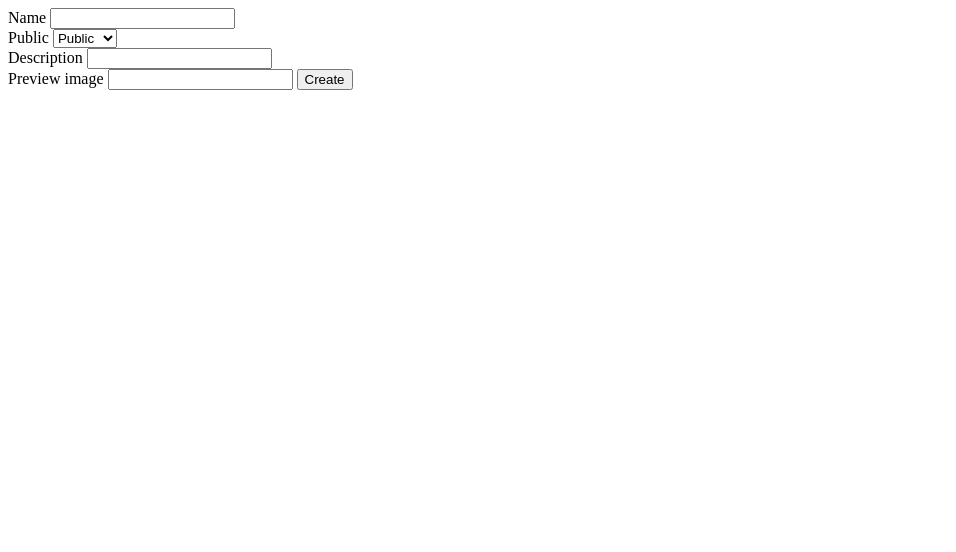
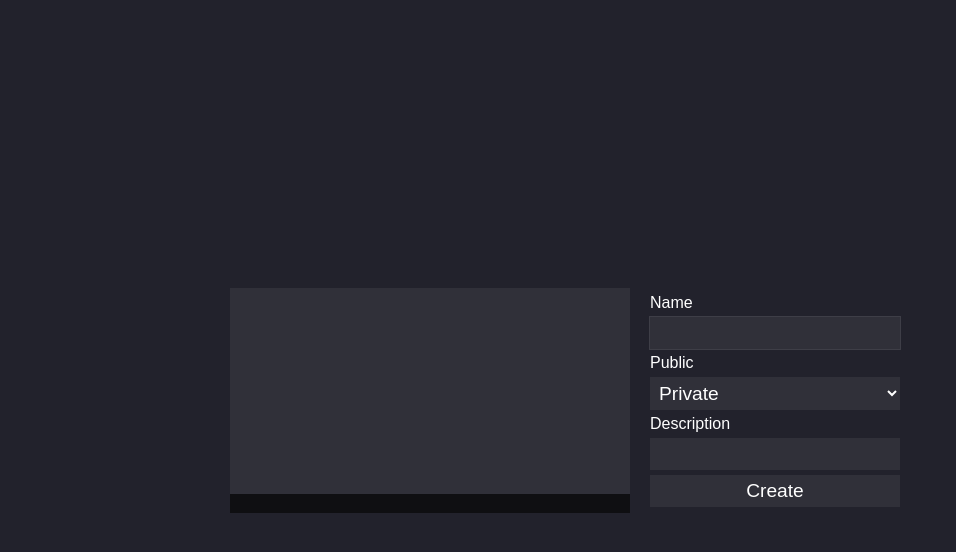
Before and after one commit to djoamersfoort/djo-fotoalbum, a website: page public/create.html in a window 1280 px wide. Shown: the whole page, without its empty margins (0-956 px from the left). Drawn offline with Linux system fonts and the light colour scheme.

Commit message:
New create page

```diff
--- /dev/null
+++ b/public/create.css
@@ -0,0 +1,75 @@
+body,html {
+    display: flex;
+    background-color: #22222c;
+    font-family: sans-serif;
+    align-items: center;
+    height: 100%;
+    color: #fff;
+    width: 100%;
+    gap: 20px;
+}
+.hidden {
+    display: none;
+}
+
+.preview {
+    flex: 1;
+    display: flex;
+    justify-content: right;
+    align-items: center;
+}
+.form {
+    flex: 1;
+    display: flex;
+    justify-content: left;
+    align-items: center;
+}
+.form form {
+    display: flex;
+    flex-direction: column;
+    gap: 5px;
+}
+
+.tile {
+    position: relative;
+    background-color: #303039;
+    width: 400px;
+    height: 225px;
+}
+.tile .meta {
+    position: absolute;
+    bottom: 0;
+    left: 0;
+    right: 0;
+    padding: 7px;
+    background-color: rgba(0, 0, 0, 0.69);
+    color: #fff;
+    display: flex;
+    flex-direction: column;
+    gap: 5px;
+}
+.tile .meta h2 {
+    margin: 0;
+    font-size: 1.2em;
+}
+.tile .meta p {
+    margin: 0;
+    font-size: 0.8em;
+}
+
+input, select {
+    background-color: #303039;
+    color: #fff;
+    border: none;
+    outline: 0;
+    padding: 5px;
+    font-size: 1.2em;
+    width: 250px;
+}
+input[type="text"] {
+    width: 240px;
+}
+
+input:focus, select:focus {
+    box-shadow: #ffffff20 0 0 0 1px;
+}
--- a/public/create.html
+++ b/public/create.html
@@ -3,21 +3,32 @@
   <head>
     <meta charset="UTF-8">
     <title>Title</title>
+    <link rel="stylesheet" href="create.css">
+    <script defer src="create.js" type="module"></script>
   </head>
   <body>
+    <div class="preview">
+        <div class="tile">
+            <div class="meta">
+                <h2 id="titlePreview"></h2>
+                <p id="descriptionPreview"></p>
+            </div>
+        </div>
+    </div>
+    <div class="form">
         <form action="/createAlbum" method="post">
             <label for="name">Name</label>
-    <input type="text" name="name" id="name"><br>
+            <input autofocus autocomplete="off" type="text" name="name" id="name">
             <label for="public">Public</label>
             <select name="public" id="public">
+                <option value="false">Private</option>
                 <option value="true">Public</option>
-        <option value="false">Private</option>
-    </select><br>
+            </select>
             <label for="description">Description</label>
-    <input type="text" id="description" name="description"><br>
-    <label for="preview">Preview image</label>
-    <input type="text" id="preview" name="preview">
+            <input autocomplete="off" type="text" id="description" name="description">
+            <label for="preview" class="hidden"></label><input class="hidden" type="text" id="preview" name="preview" value="">
             <input type="submit" value="Create">
         </form>
+    </div>
   </body>
 </html>
--- /dev/null
+++ b/public/create.js
@@ -0,0 +1,11 @@
+const titlePreview = document.getElementById("titlePreview");
+const descriptionPreview = document.getElementById("descriptionPreview");
+const name = document.getElementById("name");
+const description = document.getElementById("description");
+
+name.addEventListener("input", () => {
+    titlePreview.innerText = name.value;
+});
+description.addEventListener("input", () => {
+    descriptionPreview.innerText = description.value;
+});
```
Lines whose indentation alone changed are shown as unchanged.
